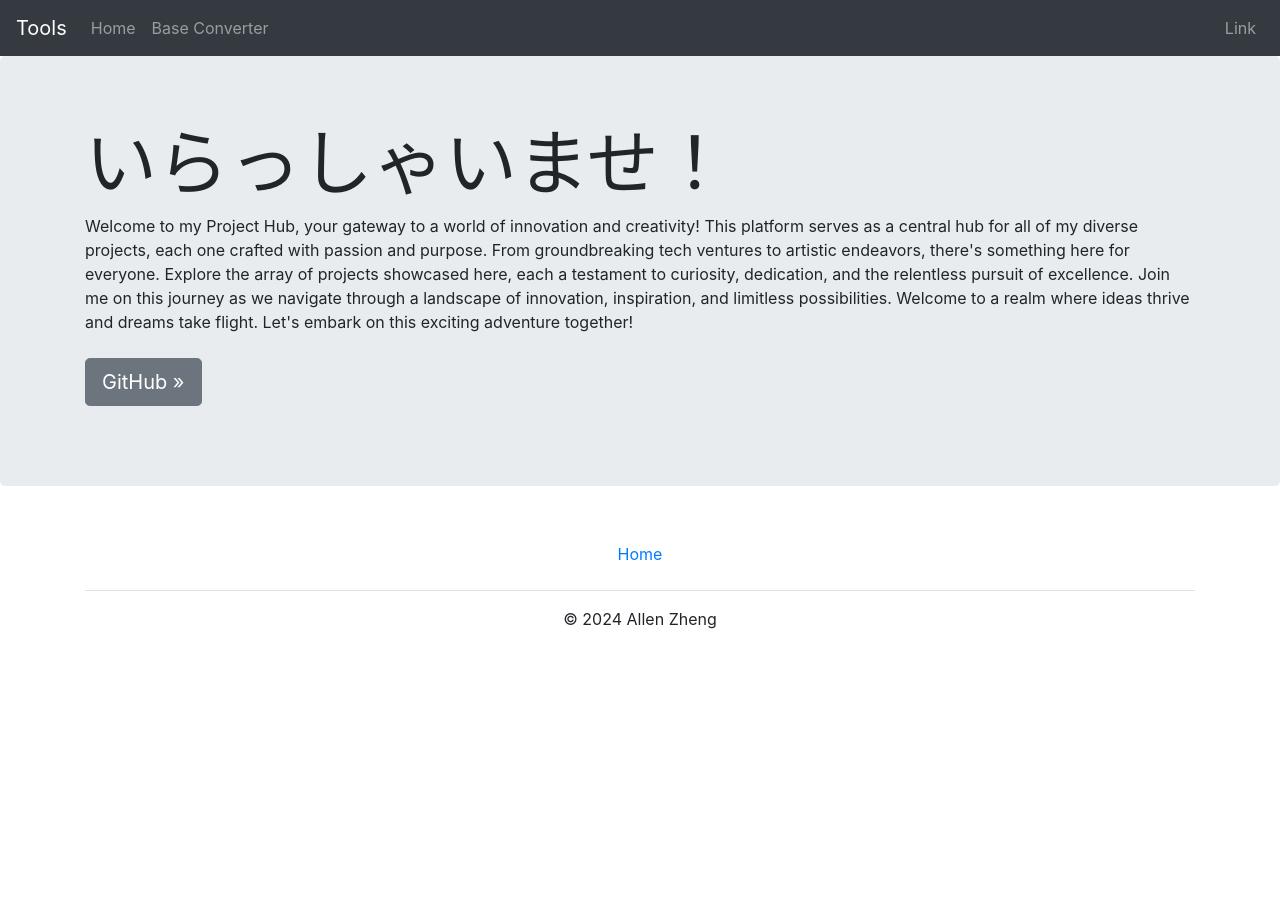
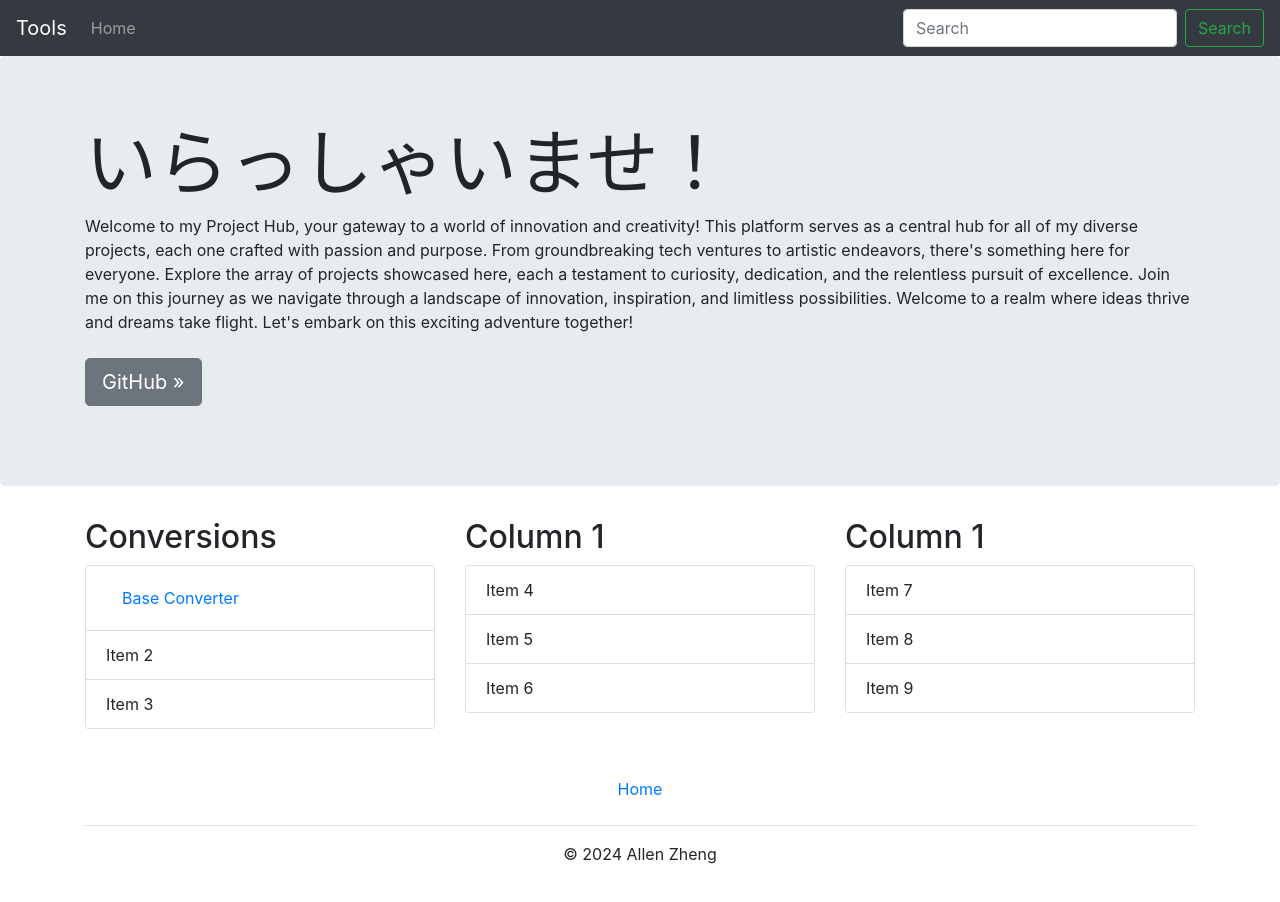
Before and after one commit to zhenga8533/tools, a plain HTML site: page index.html in a window 1280 px wide. Before the commit the page ends 800 px from the top, so only its background shows below. Drawn offline with nearby package versions, Linux system fonts and the light colour scheme.

Commit message:
updated nav links in home

```diff
--- a/content/pages/home.html
+++ b/content/pages/home.html
@@ -12,3 +12,34 @@
         <p><a class="btn btn-secondary btn-lg" href="https://github.com/zhenga8533" target="_blank" role="button">GitHub »</a></p>
     </div>
 </div>
+
+<div class="container">
+    <div class="row">
+        <div class="col-md-4">
+            <h2>Conversions</h2>
+            <ul class="list-group">
+                <li class="list-group-item">
+                    <a class="nav-link" href="./content/tools/base-converter.html">Base Converter</a>
+                </li>
+                <li class="list-group-item">Item 2</li>
+                <li class="list-group-item">Item 3</li>
+            </ul>
+        </div>
+        <div class="col-md-4">
+            <h2>Column 1</h2>
+            <ul class="list-group">
+                <li class="list-group-item">Item 4</li>
+                <li class="list-group-item">Item 5</li>
+                <li class="list-group-item">Item 6</li>
+            </ul>
+        </div>
+        <div class="col-md-4">
+            <h2>Column 1</h2>
+            <ul class="list-group">
+                <li class="list-group-item">Item 7</li>
+                <li class="list-group-item">Item 8</li>
+                <li class="list-group-item">Item 9</li>
+            </ul>
+        </div>
+    </div>
+  </div>
--- a/index.html
+++ b/index.html
@@ -24,15 +24,11 @@
                     <li class="nav-item">
                         <a class="nav-link" href="./content/pages/home.html">Home</a>
                     </li>
-                    <li class="nav-item">
-                        <a class="nav-link" href="./content/tools/base-converter.html">Base Converter</a>
-                    </li>
                 </ul>
-                <ul class="navbar-nav">
-                    <li class="nav-item">
-                        <a class="nav-link" href="#">Link</a>
-                    </li>
-                </ul>
+                <form class="form-inline my-2 my-lg-0">
+                    <input class="form-control mr-sm-2" type="search" placeholder="Search" aria-label="Search">
+                    <button class="btn btn-outline-success my-2 my-sm-0" type="submit">Search</button>
+                </form>
             </div>
         </nav>
     </header>
--- a/js/app.js
+++ b/js/app.js
@@ -6,7 +6,7 @@ $(document).ready(function() {
     });
 
     // Function to load content based on clicked link
-    $('.nav-link').click(function(e) {
+    $(document).on('click', '.nav-link', function(e) {
         e.preventDefault();
         const page = $(this).attr('href');
         $('#main-content').load(page, function() {
```
